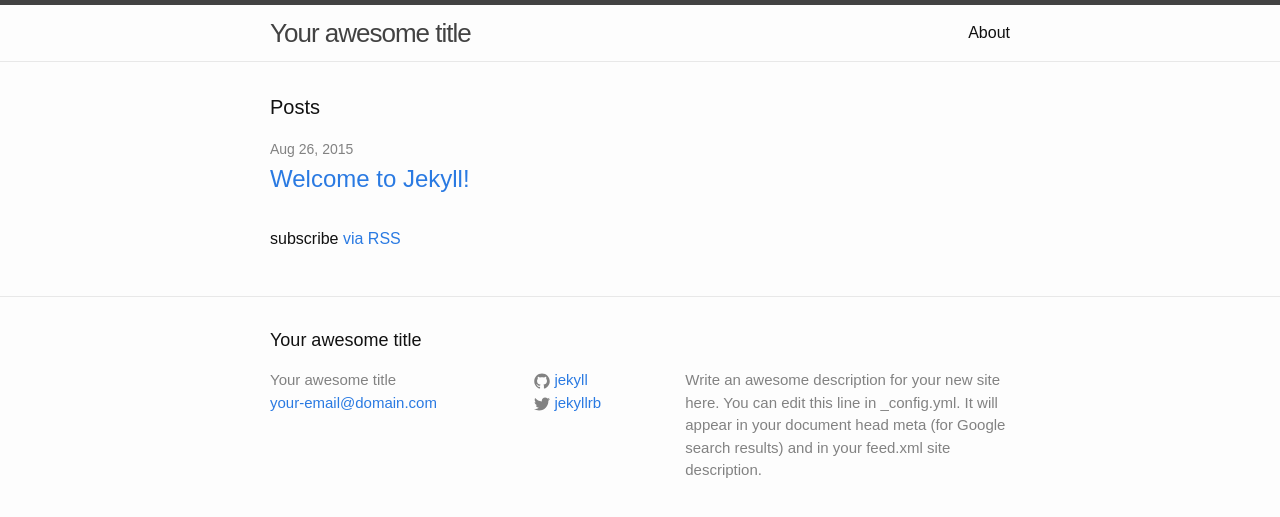
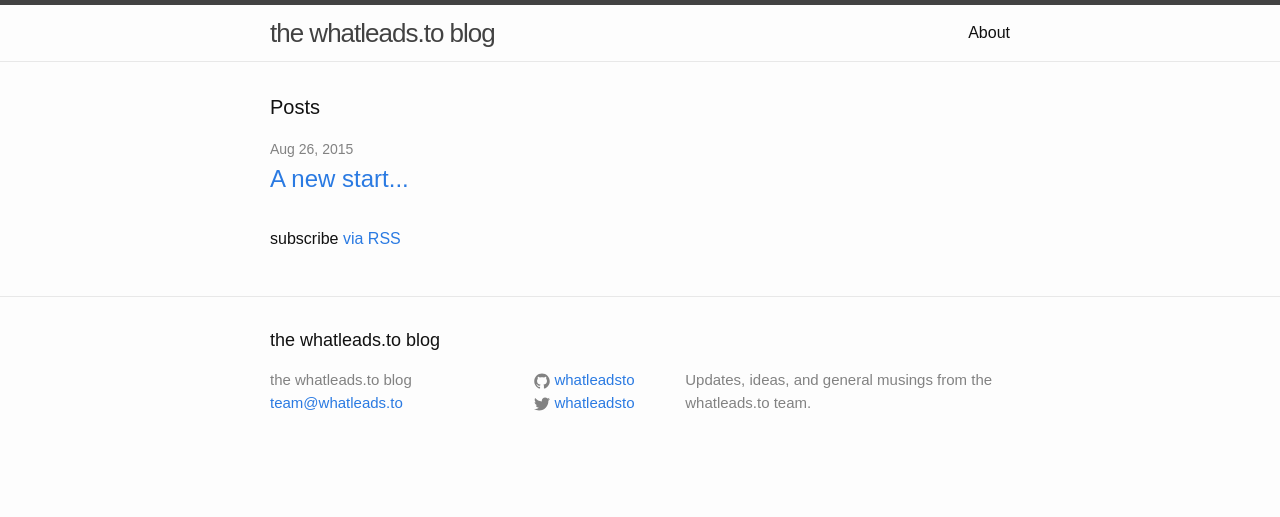
Before and after one commit to whatleadsto/whatleadsto-blog, a Jekyll site: the page built from index.html, in a window 1280 px wide. Shown: the top 517 px of the page. Built offline with Jekyll 4.4.1, drawn with Linux system fonts in a browser that asks for light colours; some web fonts are replaced.

```diff
--- a/_config.yml
+++ b/_config.yml
@@ -1,14 +1,12 @@
 # Site settings
-title: Your awesome title
-email: your-email@domain.com
+title: the whatleads.to blog
+email: team@whatleads.to
 description: > # this means to ignore newlines until "baseurl:"
-  Write an awesome description for your new site here. You can edit this
-  line in _config.yml. It will appear in your document head meta (for
-  Google search results) and in your feed.xml site description.
+  Updates, ideas, and general musings from the whatleads.to team.
 baseurl: "" # the subpath of your site, e.g. /blog/
-url: "http://yourdomain.com" # the base hostname & protocol for your site
-twitter_username: jekyllrb
-github_username:  jekyll
+url: "http://blog.whatleads.to" # the base hostname & protocol for your site
+twitter_username: whatleadsto
+github_username:  whatleadsto
 
 # Build settings
 markdown: kramdown
```
Also changed, not shown: _posts/2015-08-26-a-new-start.markdown (added, +11 -0 lines), _posts/2015-08-26-welcome-to-jekyll.markdown (deleted, +0 -25 lines).
